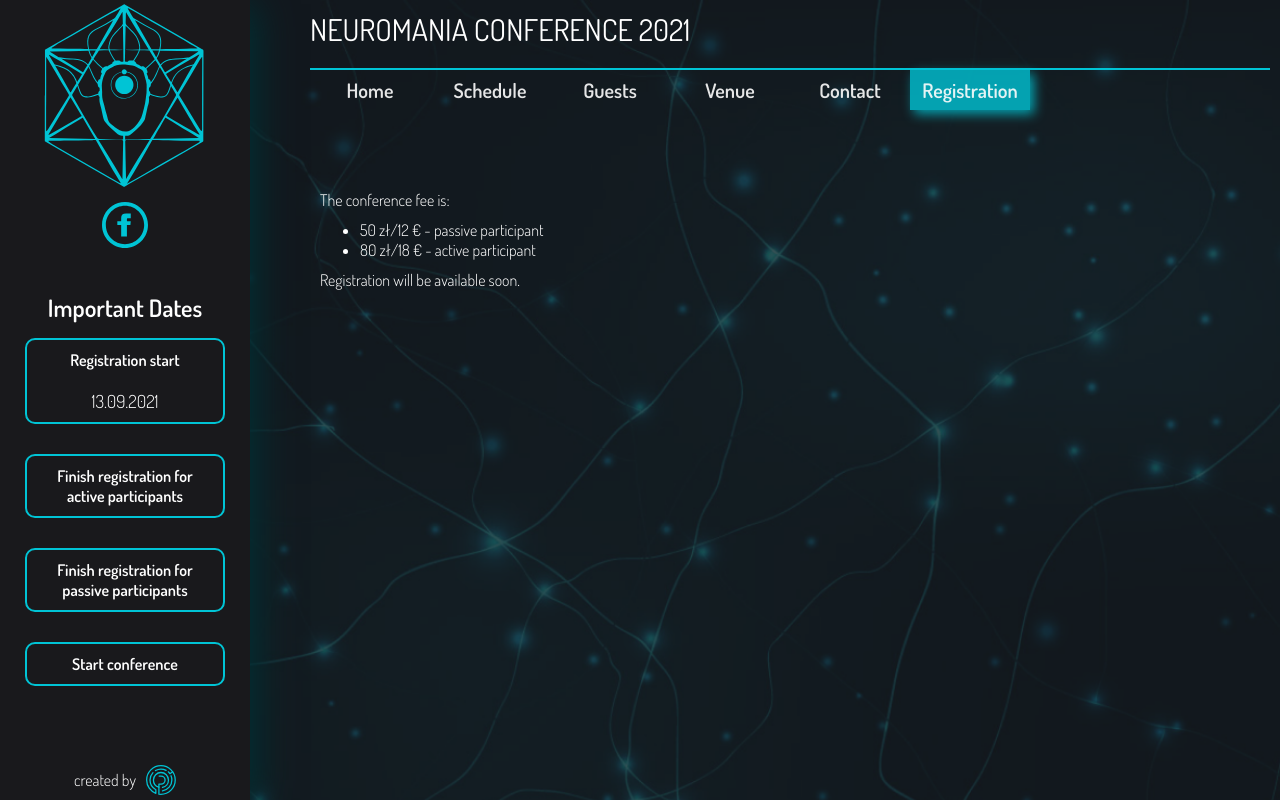
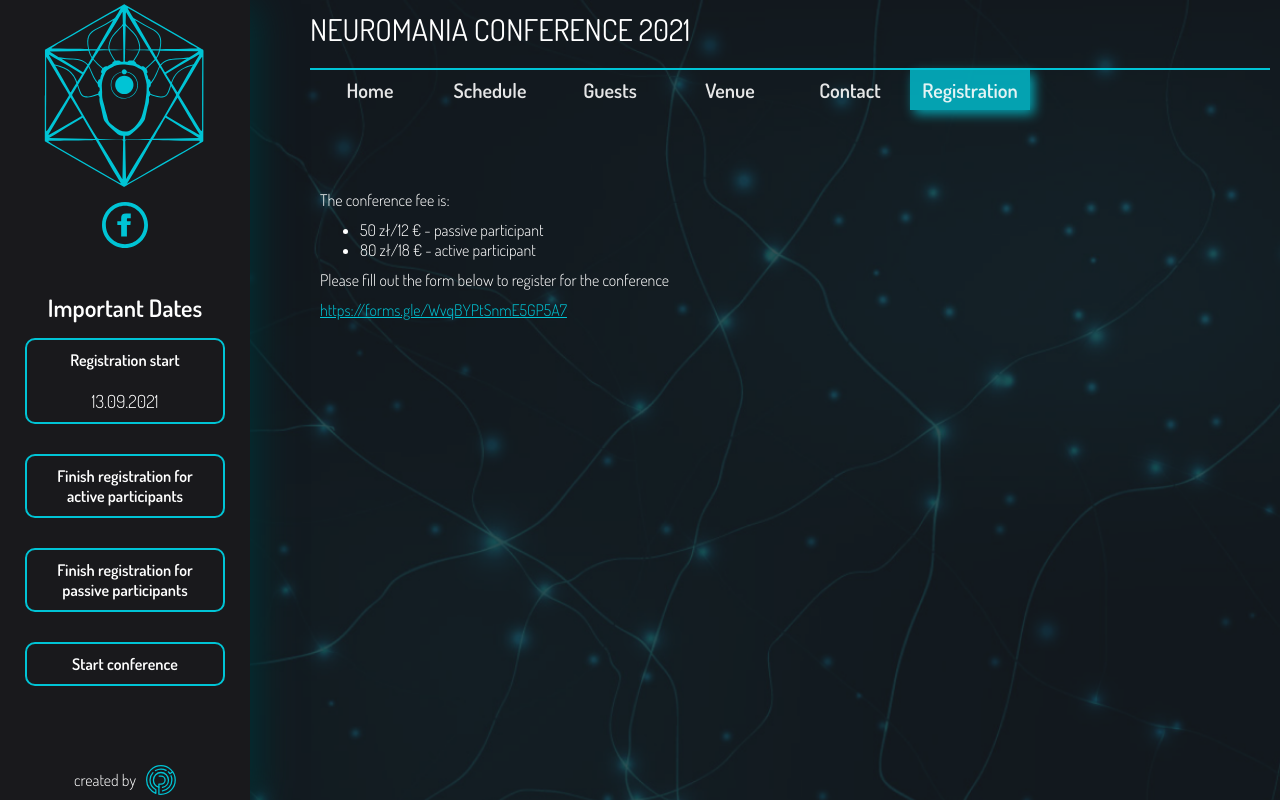
Before and after one commit to Snikerso/Neuromania, a Next.js app: page /registration in a window 1280 px wide. Built offline with nearby package versions, Linux system fonts and the light colour scheme.

Commit message:
register link

```diff
--- a/pages/registration.js
+++ b/pages/registration.js
@@ -4,7 +4,7 @@ import HeadPage from "/src/components/atoms/heads/HeadPage"
 import Paragraph from "/src/components/atoms/paragraphs/Paragraph"
 import * as Accordion from '/src/components/organisms/WordsCompound/Accordion';
 import { importantDatesData } from "/src//global/constants/data";
-
+import Link from "/src/components/atoms/interface/Link/Link"
 const StyledWrapper = styled.div`
 display: flex;
 flex-direction: column;
@@ -42,8 +42,8 @@ export default function VenuePage() {
         <li>50 zł/12 € - passive participant</li>
         <li>80 zł/18 € - active participant</li>
       </ul>
-      <Paragraph text={"Registration will be available soon."}/>
-
+      <Paragraph text={`Please fill out the form below to register for the conference `}/>
+<Link target={"_blank"} href={"https://forms.gle/WvqBYPtSnmE5GP5A7"} text={"https://forms.gle/WvqBYPtSnmE5GP5A7"}/>
         <StyledWrapperAccordion>
         <h2>Important Dates</h2>
         <Accordion.Wizzard>
```
